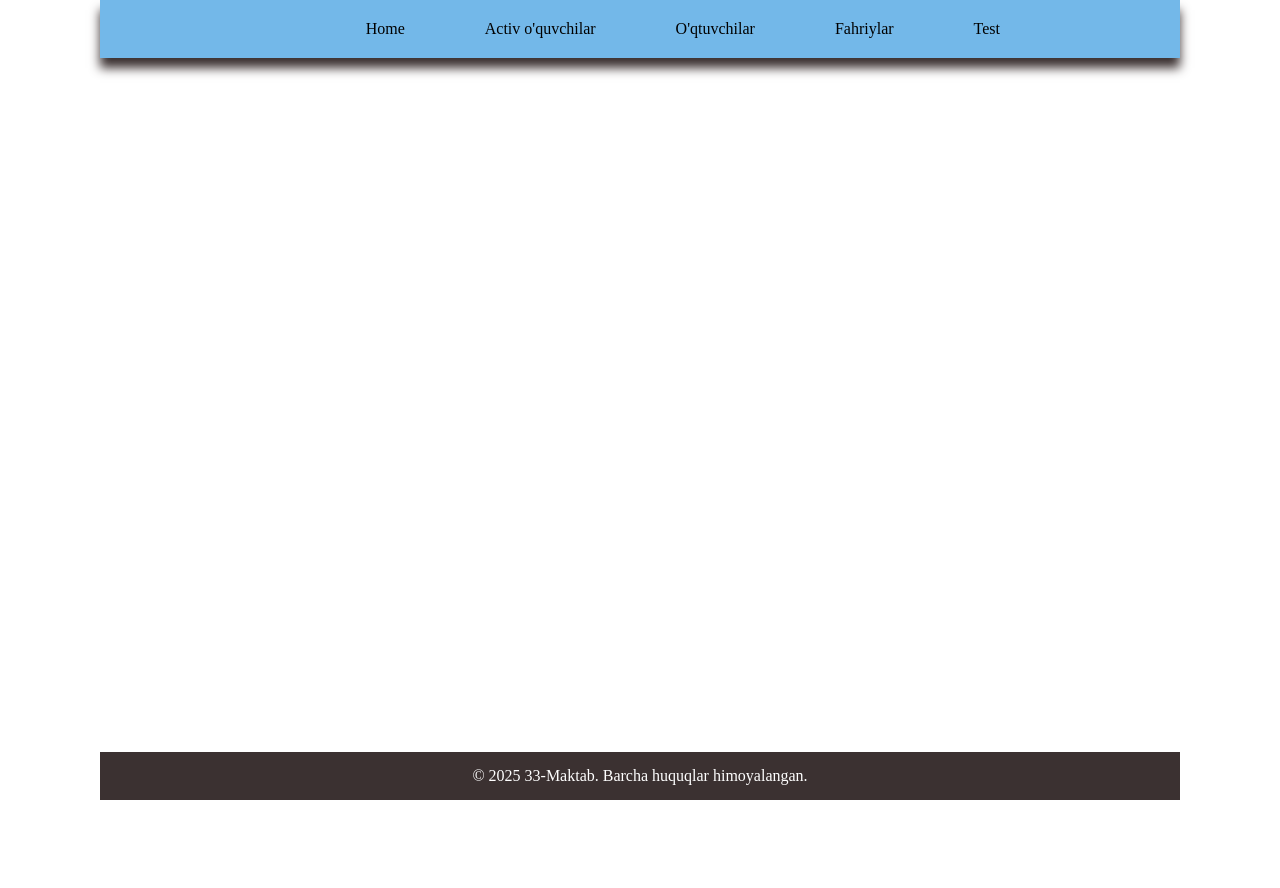
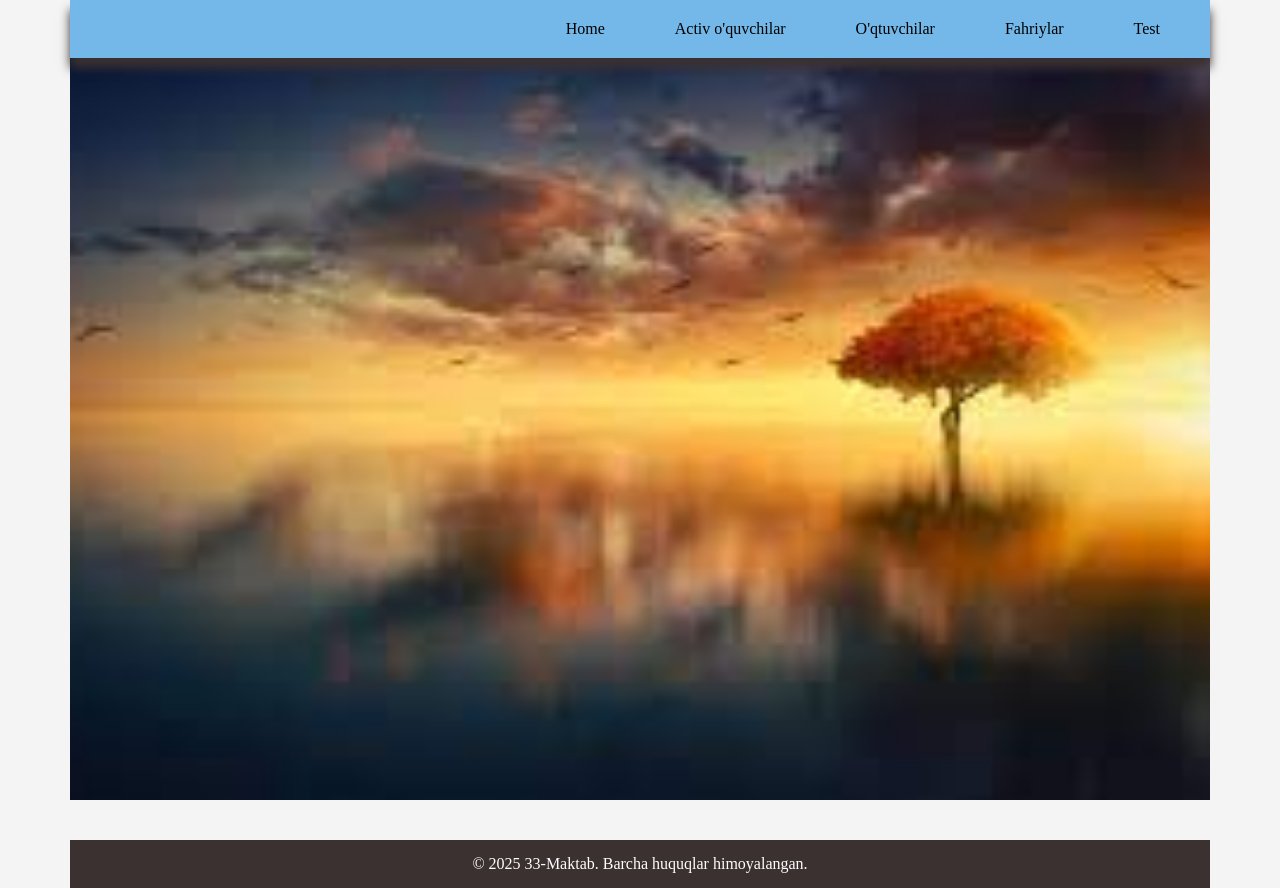
Before and after one commit to MuhammadjonArabov/School, a Django app: page / in a window 1280 px wide. Before the commit the page ends 800 px from the top, so only its background shows below. Run offline with Django 4.2, Linux system fonts and the light colour scheme.

Commit message:
html code update commit

```diff
--- a/templates/base.html
+++ b/templates/base.html
@@ -12,53 +12,82 @@
             padding: 0;
             box-sizing: border-box;
         }
+
         body {
             display: flex;
             flex-direction: column;
+            align-items: center; /* Sahifani markazga olish */
             min-height: 100vh;
-            padding: 0 100px; /* Har doim ikki yonida 100px bo'lishi uchun */
+            background-color: #f4f4f4; /* Agar rasm kichik bo‘lsa, fon rangi */
         }
-        .container {
+
+        .wrapper {
             width: 100%;
-            max-width: 1140px;
+            max-width: 1140px; /* Navbar, footer va fon rasmi kengligi bir xil */
             margin: 0 auto;
             flex: 1;
-            padding-top: 80px; /* Navbar balandligini hisobga olish */
         }
+
         .navbar {
             display: flex;
-            justify-content: end;
+            justify-content: flex-end;
+            flex-wrap: wrap;
+            gap: 20px;
             background-color: rgb(115, 184, 233);
-            padding: 20px 100px;
+            padding: 20px 50px;
             box-shadow: 0 10px 10px rgba(59, 49, 49, 1);
             position: fixed;
             top: 0;
-            width: calc(100% - 200px); /* 100% dan ikki tomon 100px olib tashlandi */
-            left: 100px;
+            width: 100%;
+            max-width: 1140px;
+            left: 50%;
+            transform: translateX(-50%);
             z-index: 1000;
         }
+
         .nav-link {
-            margin-right: 80px;
             text-decoration: none;
             color: black;
+            white-space: nowrap;
         }
+
         .nav-link:hover {
             color: rgb(243, 60, 5);
         }
+
         .nav-item {
             list-style: none;
+            display: inline-block;
+            margin-left: 50px;
         }
+
+        .background-container {
+            width: 100%;
+            height: 100vh;
+            background: url("{% static 'common/image/images.jpeg' %}") no-repeat center center/cover;
+            background-size: cover;
+            background-position: center;
+            background-attachment: fixed;
+        }
+
+        .container {
+            padding: 20px;
+            text-align: center;
+        }
+
         .footer {
+            width: 100%;
+            max-width: 1140px;
             background-color: rgb(59, 49, 49);
             color: white;
             text-align: center;
             padding: 15px 0;
-            position: relative;
-            width: 100%;
+            margin-top: auto;
         }
     </style>
 </head>
 <body>
+    <div class="wrapper">
         <nav class="navbar">
             <li class="nav-item"><a class="nav-link" href="#">Home</a></li>
             <li class="nav-item"><a class="nav-link" href="#">Activ o'quvchilar</a></li>
@@ -66,6 +95,8 @@
             <li class="nav-item"><a class="nav-link" href="#">Fahriylar</a></li>
             <li class="nav-item"><a class="nav-link" href="#">Test</a></li>
         </nav>
+
+        <div class="background-container"></div> <!-- Fon rasmi joylashgan qismi -->
 
         <div class="container">
             {% block content %}
@@ -75,5 +106,6 @@
         <footer class="footer">
             <p>&copy; 2025 33-Maktab. Barcha huquqlar himoyalangan.</p>
         </footer>
+    </div>
 </body>
 </html>
```
Also changed, not shown: common/static/common/image/images.jpeg (added). Lines whose indentation alone changed are shown as unchanged.
